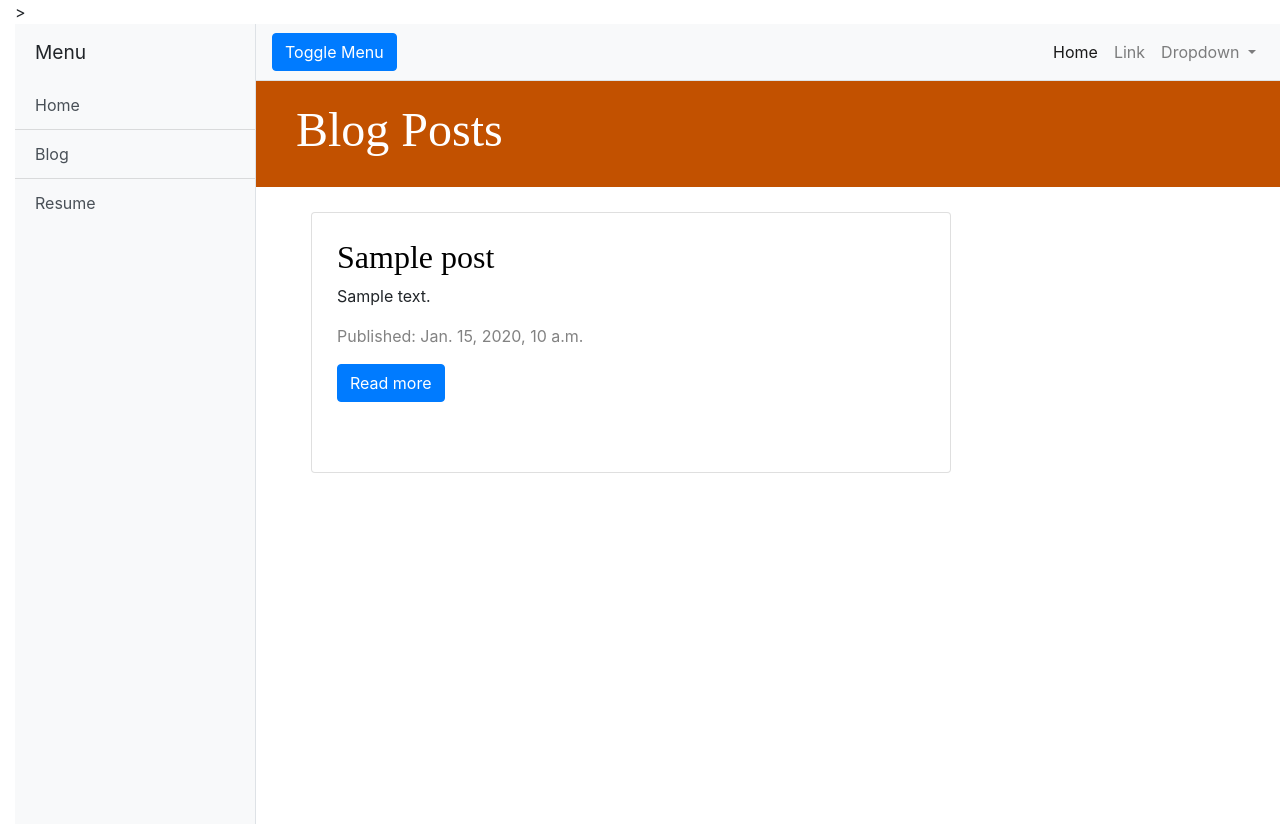
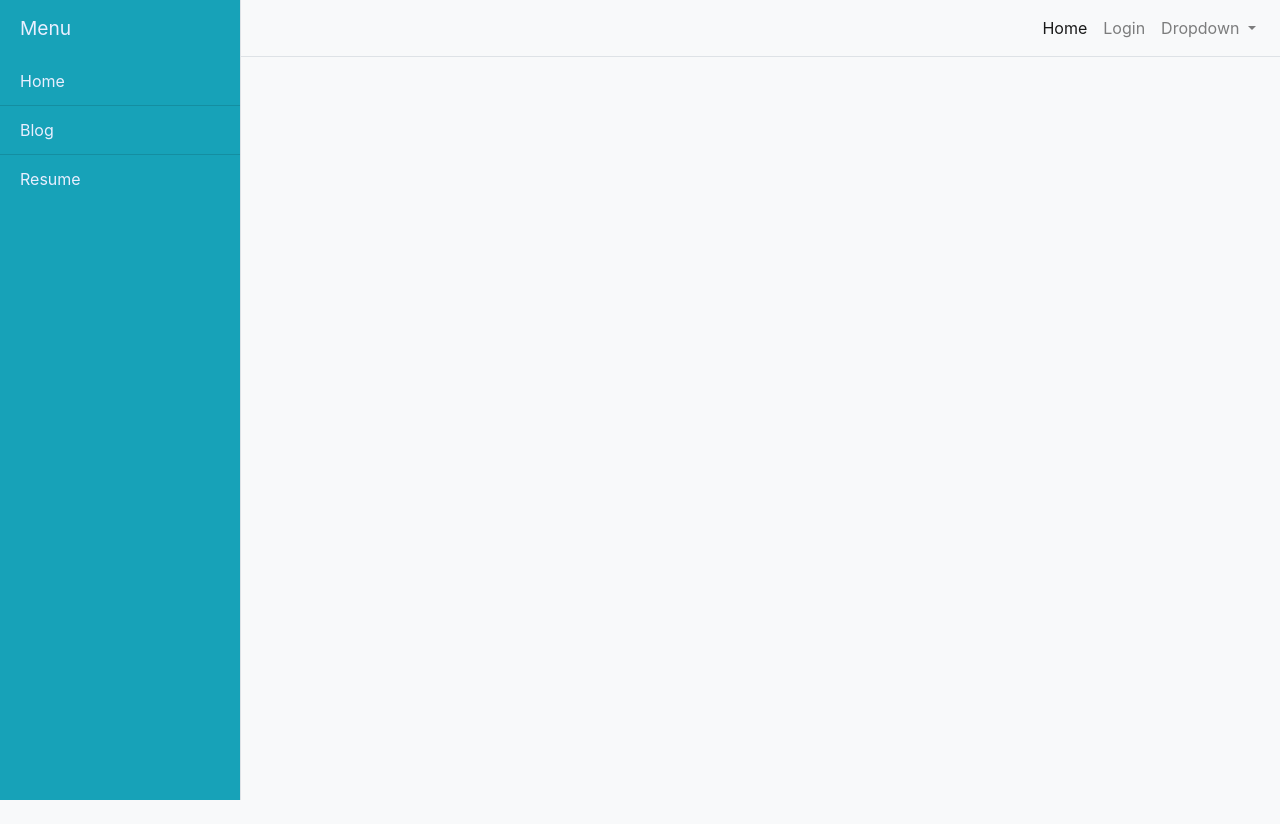
Before and after one commit to Abdul-213/my-first-blog, a Django app: page / in a window 1280 px wide. After the commit the page ends 800 px from the top, so only its background shows below. Run offline with Django 3.2, Linux system fonts and the light colour scheme; tables that the repository leaves empty hold one stand-in row (values such as "Sample post"); some libraries are stand-ins or nearby versions.

Commit message:
Finished off main website design, beginning testing and adding CV

```diff
--- a/blog/forms.py
+++ b/blog/forms.py
@@ -5,4 +5,4 @@ class PostForm(forms.ModelForm):
 
     class Meta:
         model = Post
-        fields = ('title', 'text',)
+        fields = ('title', 'text', 'description',)
--- a/blog/static/css/blog.css
+++ b/blog/static/css/blog.css
@@ -8,7 +8,7 @@ body {
 }
 
 .page-header {
-    background-color: #C25100;
+    background-color: #D36135;
     margin-top: 0;
     padding: 20px 20px 20px 40px;
 }
@@ -53,3 +53,7 @@ h1, h2, h3, h4 {
 .post h2 a, .post h2 a:visited {
     color: #000000;
 }
+
+.card {
+    background-color: #7FB069;
+}
--- a/blog/static/css/simple-sidebar.css
+++ b/blog/static/css/simple-sidebar.css
@@ -8,7 +8,10 @@
     overflow-x: hidden;
  }
 
+
+
 #sidebar-wrapper {
+  color: #E9EFFF;
   min-height: 100vh;
   margin-left: -15rem;
   -webkit-transition: margin .25s ease-out;
@@ -18,15 +21,20 @@
 }
 
 #sidebar-wrapper .sidebar-heading {
+  color: #E9EFFF;
+
   padding: 0.875rem 1.25rem;
   font-size: 1.2rem;
 }
 
 #sidebar-wrapper .list-group {
+  color: #E9EFFF;
+
   width: 15rem;
 }
 
 #page-content-wrapper {
+  /* changes color of descrption? */
   min-width: 100vw;
 }
 
@@ -37,9 +45,11 @@
 @media (min-width: 768px) {
   #sidebar-wrapper {
     margin-left: 0;
+
   }
 
   #page-content-wrapper {
+
     min-width: 0;
     width: 100%;
   }
@@ -50,22 +60,25 @@
 }
 
 h1 a, h2 a {
-  color : #FF8833;
-  font-family: 'Lobster';
+  color : black;
+  /* font-family: 'Lobster'; */
 }
 
-body {
+/* body {
   padding-left: 15px;
+} */
+
+body{
+  background-color: #F8F9FA
 }
 
 .page-header {
-  background-color: #C25100;
+  background-color: #F8F9FA;
   margin-top: 0;
   padding: 20px 20px 20px 40px;
 }
 
 .page-header h1, .page-header h1 a, .page-header h1 a:visited, .page-header h1 a:active {
-  color: #ffffff;
   font-size: 36pt;
   text-decoration: none;
 }
@@ -74,9 +87,9 @@ body {
   margin-left: 40px;
 }
 
-h1, h2, h3, h4 {
+/* h1, h2, h3, h4 {
   font-family: 'Lobster', cursive;
-}
+} */
 
 .date {
   color: #828282;
@@ -105,9 +118,21 @@ h1, h2, h3, h4 {
   color: #000000;
 }
 
-.collapse-content .fa.fa-heart:hover {
-  color: #f44336 !important;
+
+.card{
+  /* background-color: #8CAFCE; */
+  width: 40rem;
+  margin-bottom: 25px;
+  margin-top: 25px;
+
 }
-.collapse-content .fa.fa-share-alt:hover {
-  color: #0d47a1 !important;
+
+.post{
+  margin-left: 25px;
+  margin-top: 25px;
 }
+
+.list-group-item{
+  color: #E9EFFF;
+
+}
--- a/blog/templates/blog/base.html
+++ b/blog/templates/blog/base.html
@@ -15,7 +15,7 @@
   <link href="{% static 'vendor/bootstrap/css/bootstrap.min.css' %}" rel="stylesheet">
 
   <!-- Custom styles for this template -->
-  <link href="{% static 'css/simple-sidebar.css' %}" rel="stylesheet">>
+  <link href="{% static 'css/simple-sidebar.css' %}" rel="stylesheet">
 
 
 </head>
@@ -23,14 +23,13 @@
 <body>
 
   <div class="d-flex" id="wrapper">
-
     <!-- Sidebar -->
-    <div class="bg-light border-right" id="sidebar-wrapper">
-      <div class="sidebar-heading">Menu </div>
+    <div class="bg-info border-right" id="sidebar-wrapper">
+      <div class="sidebar-heading">Menu</div>
       <div class="list-group list-group-flush">
-        <a href="#" class="list-group-item list-group-item-action bg-light">Home</a>
-        <a href="#" class="list-group-item list-group-item-action bg-light">Blog</a>
-        <a href="#" class="list-group-item list-group-item-action bg-light">Resume</a>
+        <a href="/home" class="list-group-item list-group-item-action bg-info">Home</a>
+        <a href="/blog" class="list-group-item list-group-item-action bg-info">Blog</a>
+        <a href="/resume" class="list-group-item list-group-item-action bg-info">Resume</a>
       </div>
     </div>
     <!-- /#sidebar-wrapper -->
@@ -39,7 +38,7 @@
     <div id="page-content-wrapper">
 
       <nav class="navbar navbar-expand-lg navbar-light bg-light border-bottom">
-        <button class="btn btn-primary" id="menu-toggle">Toggle Menu</button>
+        <!-- <button class="btn btn-primary" id="menu-toggle">Toggle Menu</button> -->
 
         <button class="navbar-toggler" type="button" data-toggle="collapse" data-target="#navbarSupportedContent" aria-controls="navbarSupportedContent" aria-expanded="false" aria-label="Toggle navigation">
           <span class="navbar-toggler-icon"></span>
@@ -51,7 +50,7 @@
               <a class="nav-link" href="#">Home <span class="sr-only">(current)</span></a>
             </li>
             <li class="nav-item">
-              <a class="nav-link" href="#">Link</a>
+              <a class="nav-link" href="/admin">Login</a>
             </li>
             <li class="nav-item dropdown">
               <a class="nav-link dropdown-toggle" href="#" id="navbarDropdown" role="button" data-toggle="dropdown" aria-haspopup="true" aria-expanded="false">
@@ -69,12 +68,15 @@
       </nav>
 
       <div class="page-header">
+        <h1><a href="/blog">Blog Posts</a></h1>
         {% if user.is_authenticated %}
-            <a href="{% url 'post_new' %}" class="top-menu"><span class="glyphicon glyphicon-plus"></span></a>
+        <a href="{% url 'post_new' %}" class="btn btn-info"> New Post </a>
+        <!-- <a href="{% url 'post_new' %}" class="top-menu"><span class="glyphicon glyphicon-plus"></span></a> -->
         {% endif %}
-        <h1><a href="/">Blog Posts</a></h1>
     </div>
+
     <div class="content container">
+
         <div class="row">
             <div class="col-md-8">
             {% block content %}
--- /dev/null
+++ b/blog/templates/blog/home.html
@@ -0,0 +1,94 @@
+{% load static %}
+<!DOCTYPE html>
+<html lang="en">
+
+<head>
+
+  <meta charset="utf-8">
+  <meta name="viewport" content="width=device-width, initial-scale=1, shrink-to-fit=no">
+  <meta name="description" content="">
+  <meta name="author" content="">
+
+  <title>Simple Sidebar - Start Bootstrap Template</title>
+
+  <!-- Bootstrap core CSS -->
+  <link href="{% static 'vendor/bootstrap/css/bootstrap.min.css' %}" rel="stylesheet">
+
+  <!-- Custom styles for this template -->
+  <link href="{% static 'css/simple-sidebar.css' %}" rel="stylesheet">
+
+
+</head>
+
+<body>
+
+  <div class="d-flex" id="wrapper">
+    <!-- Sidebar -->
+    <div class="bg-info border-right" id="sidebar-wrapper">
+      <div class="sidebar-heading">Menu</div>
+      <div class="list-group list-group-flush">
+        <a href="#" class="list-group-item list-group-item-action bg-info">Home</a>
+        <a href="/blog" class="list-group-item list-group-item-action bg-info">Blog</a>
+        <a href="#" class="list-group-item list-group-item-action bg-info">Resume</a>
+      </div>
+    </div>
+    <!-- /#sidebar-wrapper -->
+
+    <!-- Page Content -->
+    <div id="page-content-wrapper">
+
+      <nav class="navbar navbar-expand-lg navbar-light bg-light border-bottom">
+        <!-- <button class="btn btn-primary" id="menu-toggle">Toggle Menu</button> -->
+
+        <button class="navbar-toggler" type="button" data-toggle="collapse" data-target="#navbarSupportedContent" aria-controls="navbarSupportedContent" aria-expanded="false" aria-label="Toggle navigation">
+          <span class="navbar-toggler-icon"></span>
+        </button>
+
+        <div class="collapse navbar-collapse" id="navbarSupportedContent">
+          <ul class="navbar-nav ml-auto mt-2 mt-lg-0">
+            <li class="nav-item active">
+              <a class="nav-link" href="/home">Home <span class="sr-only">(current)</span></a>
+            </li>
+            <li class="nav-item">
+              <a class="nav-link" href="/admin">Login</a>
+            </li>
+            <li class="nav-item dropdown">
+              <a class="nav-link dropdown-toggle" href="#" id="navbarDropdown" role="button" data-toggle="dropdown" aria-haspopup="true" aria-expanded="false">
+                Dropdown
+              </a>
+              <div class="dropdown-menu dropdown-menu-right" aria-labelledby="navbarDropdown">
+                <a class="dropdown-item" href="#">Action</a>
+                <a class="dropdown-item" href="#">Another action</a>
+                <div class="dropdown-divider"></div>
+                <a class="dropdown-item" href="#">Something else here</a>
+              </div>
+            </li>
+          </ul>
+        </div>
+      </nav>
+
+
+    <div class="content container">
+
+    </div>
+    </div>
+    <!-- /#page-content-wrapper -->
+
+  </div>
+  <!-- /#wrapper -->
+
+  <!-- Bootstrap core JavaScript -->
+  <script src="{% static 'vendor/jquery/jquery.min.js' %}"></script>
+  <script src="{% static 'vendor/bootstrap/js/bootstrap.bundle.min.js' %}"></script>
+
+  <!-- Menu Toggle Script -->
+  <script>
+    $("#menu-toggle").click(function(e) {
+      e.preventDefault();
+      $("#wrapper").toggleClass("toggled");
+    });
+  </script>
+
+</body>
+
+</html>
--- a/blog/templates/blog/post_list.html
+++ b/blog/templates/blog/post_list.html
@@ -3,14 +3,14 @@
 
 {% block content %}
     {% for post in posts %}
-    <div class="card" style="width: 40rem; margin-bottom: 25px; margin-top: 25px; ">
-        <div class="post" style = "margin-left: 25px; margin-top: 25px;">
-            <h2 style><a href="{% url 'post_detail' pk=post.pk %}">{{ post.title }}</a></h2>
-            <p>{{ post.description|linebreaksbr }}</p>
+    <div class="card">
+        <div class="post">
+            <h2 style id = "box"><a id = "box" href="{% url 'post_detail' pk=post.pk %}">{{ post.title }}</a></h2>
+            <p id = "box">{{ post.description|linebreaksbr }}</p>
             <div class="date">
-                <p>Published: {{ post.published_date }}</p>
+                <p id = "box">Published: {{ post.published_date }}</p>
             </div>
-            <a href="{% url 'post_detail' pk=post.pk %}" class="btn btn-primary"> Read more </a>
+            <a href="{% url 'post_detail' pk=post.pk %}" class="btn btn-info"> Read more </a>
         </div>
     </div>
     {% endfor %}
--- a/blog/urls.py
+++ b/blog/urls.py
@@ -2,7 +2,9 @@ from django.urls import path
 from . import views
 
 urlpatterns = [
-    path('', views.post_list, name = 'post_list'),
+    path('', views.home, name = 'home'),
+    path('home', views.home, name = 'home'),
+    path('blog', views.post_list, name = 'post_list'),
     path('post/<int:pk>/', views.post_detail, name='post_detail'),
     path('post/new/', views.post_new, name='post_new'),
     path('post/<int:pk>/edit/', views.post_edit, name='post_edit'),
--- a/blog/views.py
+++ b/blog/views.py
@@ -4,6 +4,9 @@ from .models import Post
 from .forms import PostForm
 
 # Create your views here.
+
+def home(request):
+    return render(request, 'blog/home.html')
 
 def post_list(request):
     posts = Post.objects.filter(published_date__lte = timezone.now()).order_by('published_date')
--- a/requirements.txt
+++ b/requirements.txt
@@ -1 +1,2 @@
 Django~=2.2.4
+Selenium
```
Also changed, not shown: blog/templates/blog/post_detail.html (+4 -3 lines), blog/tests/functional_tests.py (added, +7 -0 lines), blog/models.py (line endings or trailing spaces), 3 other files.
